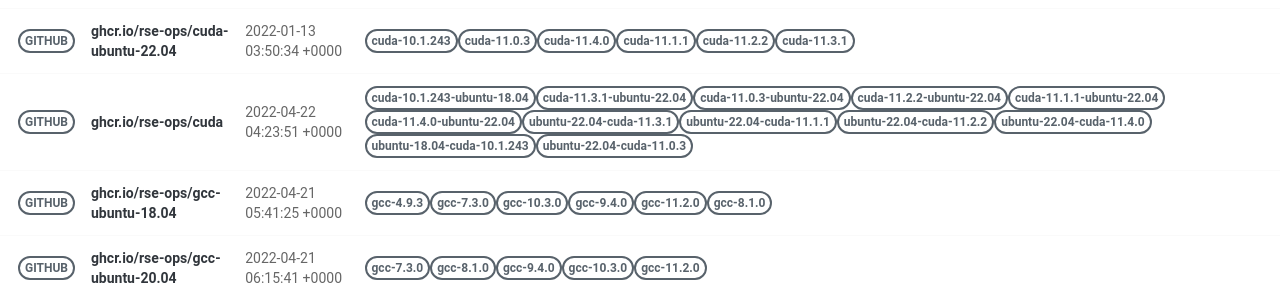
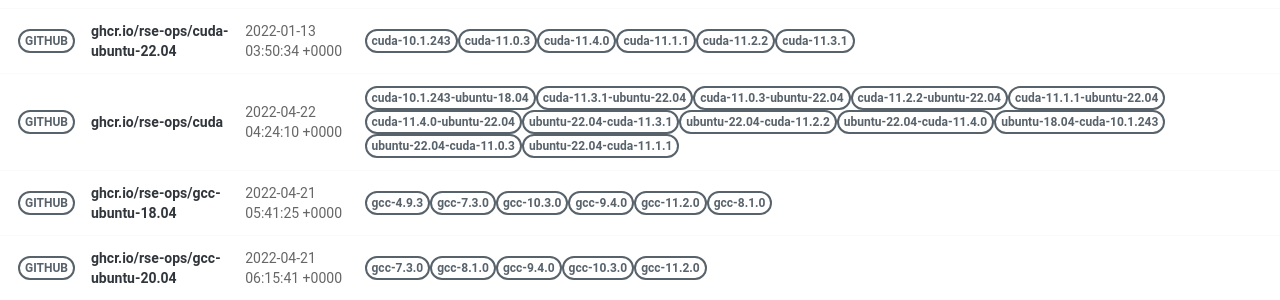
Before and after one commit to rse-ops/docker-images, a Jekyll site: the page built from pages/index.md, in a window 1280 px wide. Shown: the part 421-721 px from the top of the page. Built offline with Jekyll 4.4.1, drawn with Linux system fonts in a browser that asks for light colours; nearby versions of some CDN libraries.

Commit message:
Automated push to update library 2022-04-22

```diff
--- a/_library/ghcr.io-rse-ops-cuda.md
+++ b/_library/ghcr.io-rse-ops-cuda.md
@@ -1,7 +1,7 @@
 ---
 layout: container
 name: ghcr.io/rse-ops/cuda
-updated_at: 2022-04-22 04:23:51.996348
+updated_at: 2022-04-22 04:24:10.602658
 
 
 container_url: https://github.com/orgs/rse-ops/packages/container/package/cuda
```
Also changed, not shown: other parts of _library/ghcr.io-rse-ops-cuda.md (+3 -3 lines).
